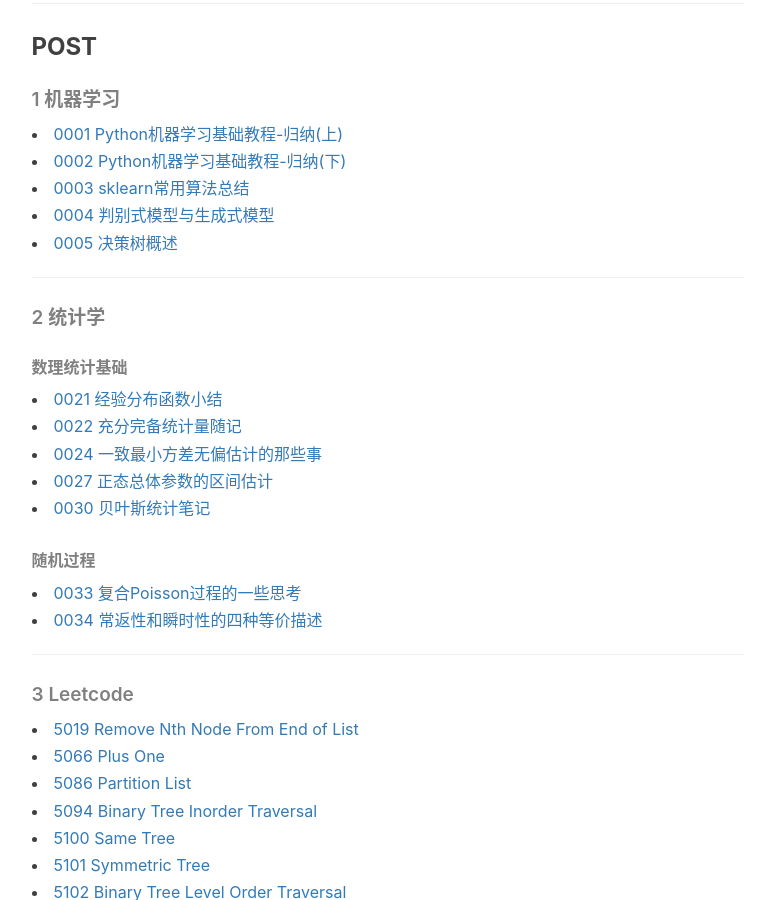
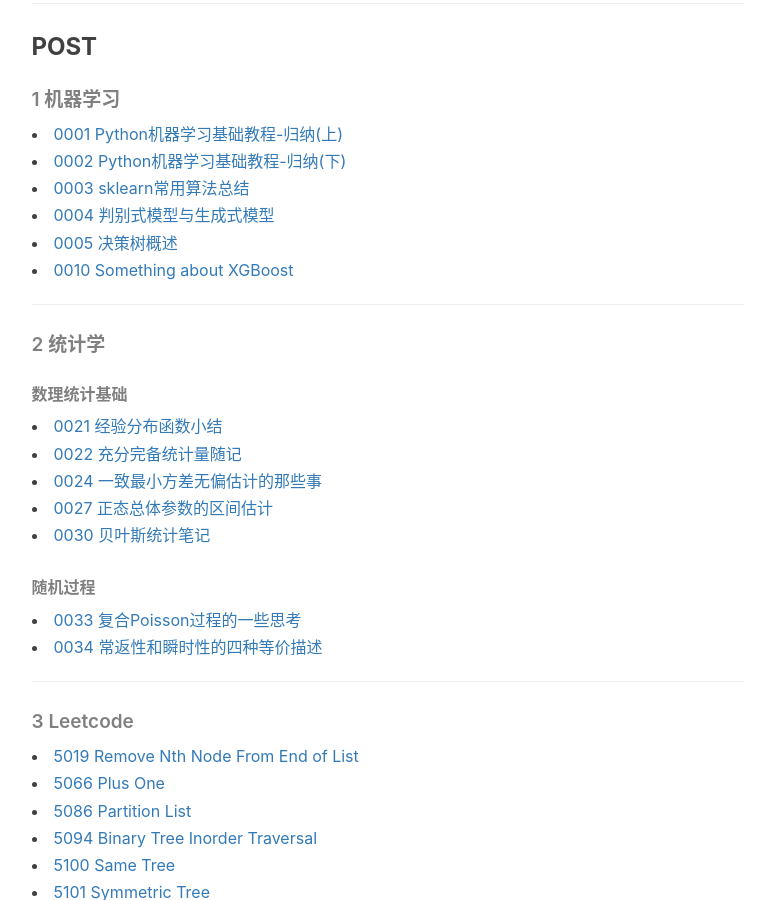
Before and after one commit to ZaccWu/ZaccWu.github.io, a Jekyll site: the page built from post list.html, in a window 1280 px wide and 900 px high, scrolled down 606 px. Shown: the whole window, without its empty margins (136-911 px from the left). Built offline with Jekyll 4.4.1, drawn with Linux system fonts in a browser that asks for light colours; nearby versions of some CDN libraries; comment, search, counter and statistics services are not loaded.

Commit message:
Update post list.html

```diff
--- a/post list.html
+++ b/post list.html
@@ -28,6 +28,7 @@
     <li><a href="https://tinky2013.github.io/2019/08/04/sklearn%E5%B8%B8%E7%94%A8%E7%AE%97%E6%B3%95%E6%80%BB%E7%BB%93/">0003 sklearn常用算法总结</a></li>
     <li><a href="https://tinky2013.github.io/2019/07/11/%E5%88%A4%E5%88%AB%E5%BC%8F%E6%A8%A1%E5%9E%8B%E4%B8%8E%E7%94%9F%E6%88%90%E5%BC%8F%E6%A8%A1%E5%9E%8B/">0004 判别式模型与生成式模型</a></li>
     <li><a href="https://tinky2013.github.io/2019/08/29/%E5%86%B3%E7%AD%96%E6%A0%91%E6%A6%82%E8%BF%B0/">0005 决策树概述</a></li>
+    <li><a herf="https://tinky2013.github.io/2019/08/30/Something-about-XGBoost/">0010 Something about XGBoost</a></li>
 
     <hr>
     <h5>2 统计学</h5>
```
